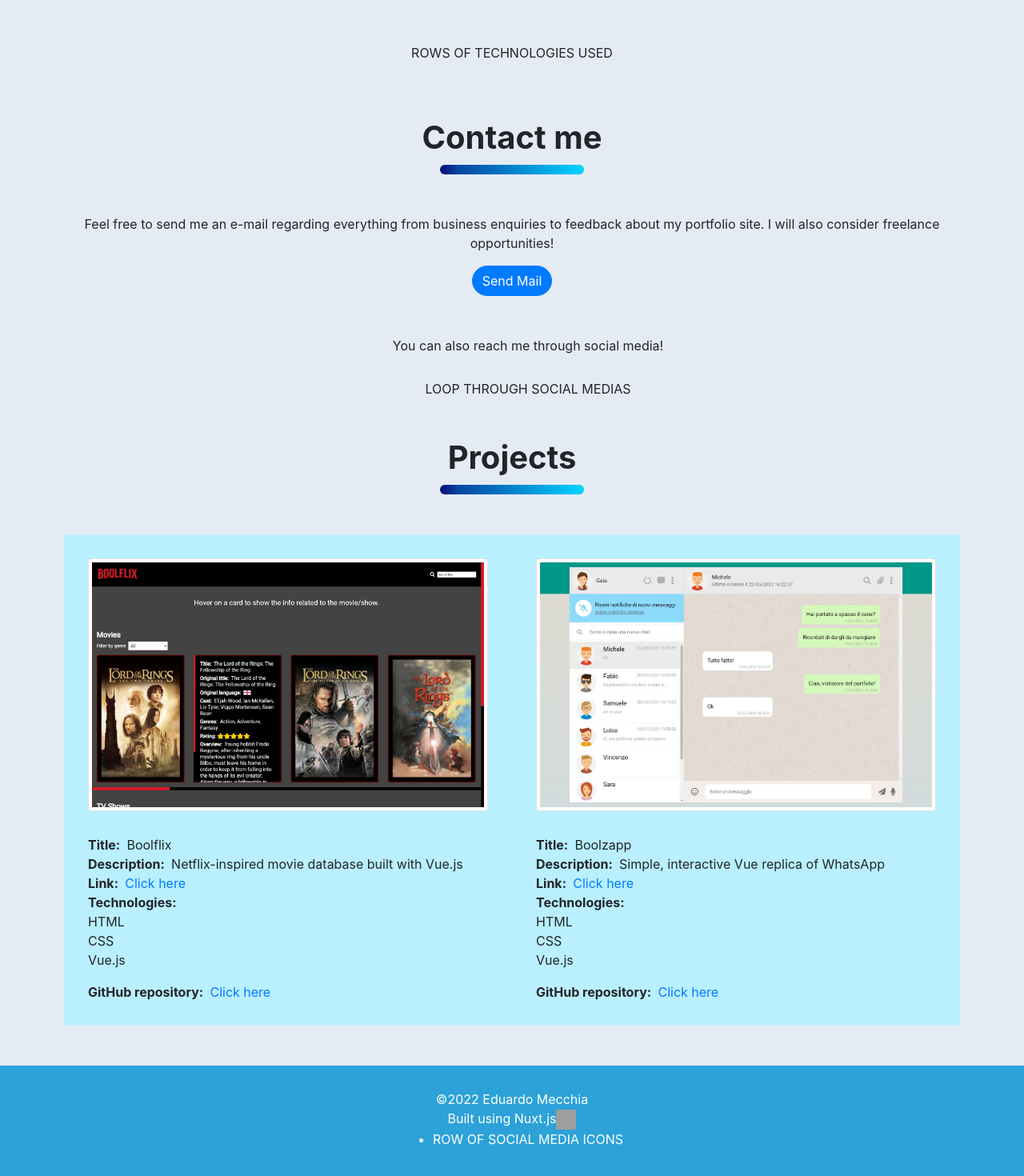
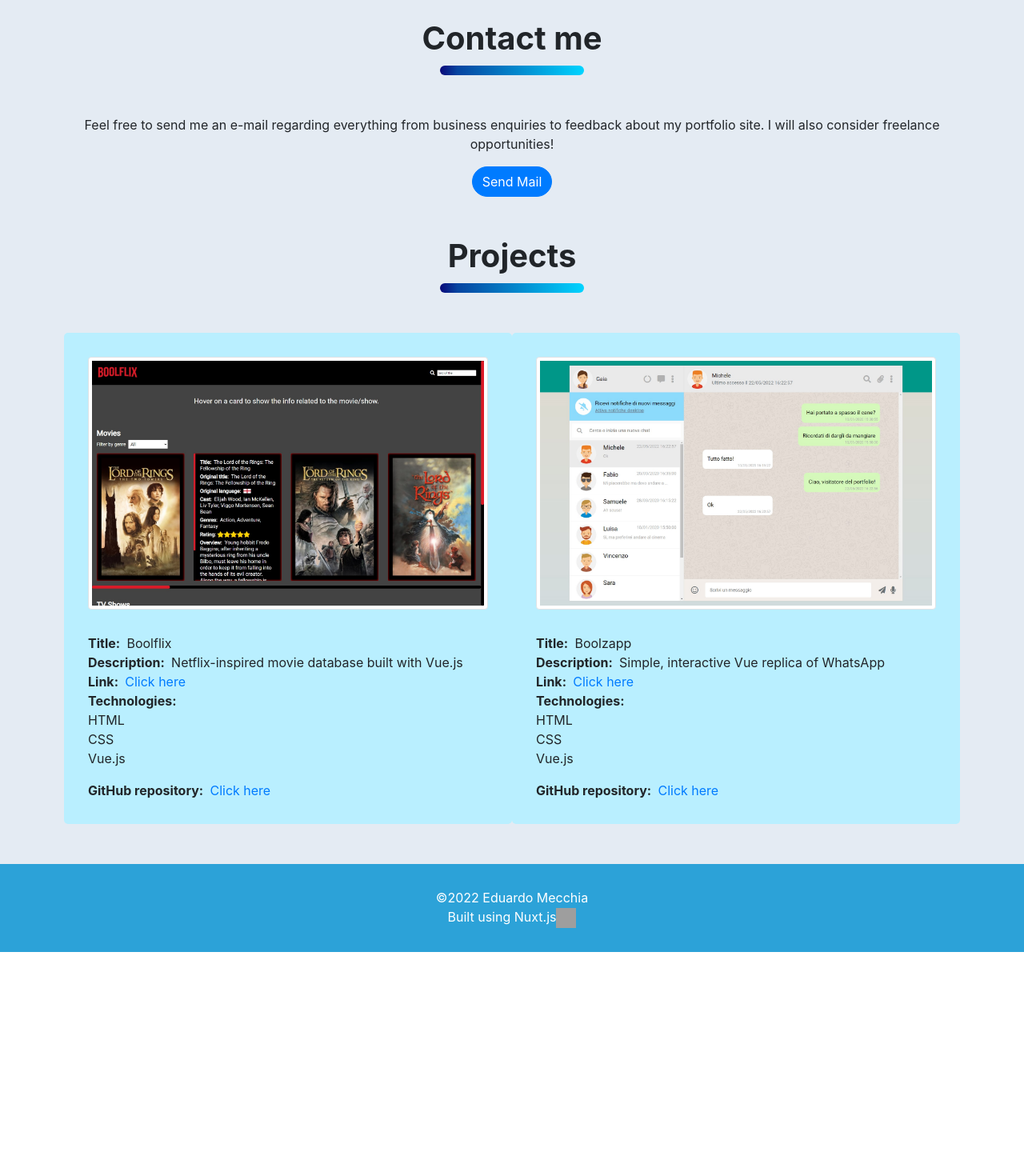
Before and after one commit to eduardomecchia/nuxt-portfolio, a Nuxt app: page / in a window 1280 px wide. Shown: the part 1360-2830 px from the top of the page at 80% size. After the commit the page ends 2550 px from the top, so only its background shows below. Built offline with nearby package versions, Linux system fonts and the light colour scheme; grey boxes are pictures that could not be loaded.

Commit message:
fix: remove placeholder text that helps me develop from production environment

```diff
--- a/components/about.vue
+++ b/components/about.vue
@@ -30,7 +30,7 @@
             </figure>
         </article>
 
-        <div class="technologies">ROWS OF TECHNOLOGIES USED</div>
+        <!-- <div class="technologies">ROWS OF TECHNOLOGIES USED</div> -->
     </section>
 </template>
 
--- a/components/jumbotron.vue
+++ b/components/jumbotron.vue
@@ -19,8 +19,8 @@
     export default {
         methods: {
             /**
-         * Scrolls to the element of the given ID
-         * @param {string} id - The ID (HTML) of the element to scroll to
+             * Scrolls to the element of the given ID.
+             * @param {string} id - The ID (HTML) of the element to scroll to.
             */
             scrollToElement(id) {
                 if (document.querySelector(`#${id}`)) {
--- a/components/standard-footer.vue
+++ b/components/standard-footer.vue
@@ -10,9 +10,9 @@
             </a>
 
             <!-- Second instance of social media component -->
-            <ul>
+           <!--  <ul>
                 <li>ROW OF SOCIAL MEDIA ICONS</li>
-            </ul>
+            </ul> -->
         </div>
     </footer>
 </template>
--- a/pages/index.vue
+++ b/pages/index.vue
@@ -24,12 +24,12 @@
                         href="mailto:eduardo.mecchia.dev@gmail.com"
                     >Send Mail</b-button>
 
-                    <ul class="social-media">
+                    <!-- <ul class="social-media">
                         <li>You can also reach me through social media!</li>
 
-                        <!-- First instance of social media component -->
+                        // First instance of social media component
                         <li class="social-media-icon">LOOP THROUGH SOCIAL MEDIAS</li>
-                    </ul>
+                    </ul> -->
                 </div>
             </section>
 
@@ -90,6 +90,10 @@ export default {
             font-weight: bolder;
         }
 
+        &__cta {
+            margin-bottom: 50px;
+        }
+
         .contact__content {
                 display: flex;
                 flex-direction: column;
@@ -104,7 +108,7 @@ export default {
                         margin-bottom: 30px;
                     }
 
-                    margin: 50px 0;
+                    margin-bottom: 50px;
                     list-style: none;
                 }
             }
```
Lines whose indentation alone changed are shown as unchanged.
